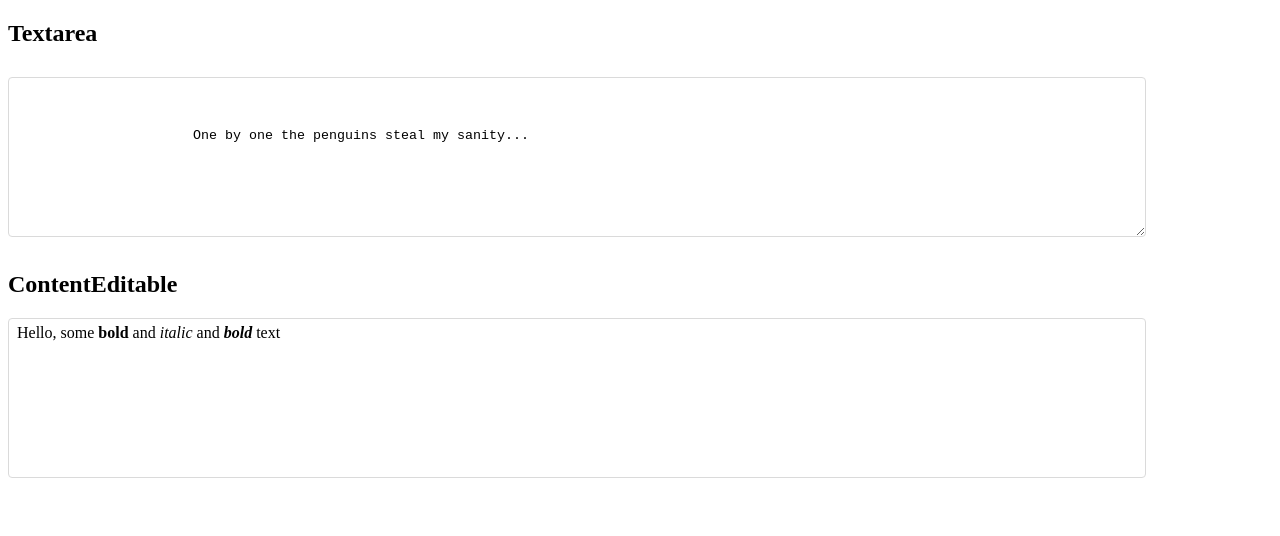
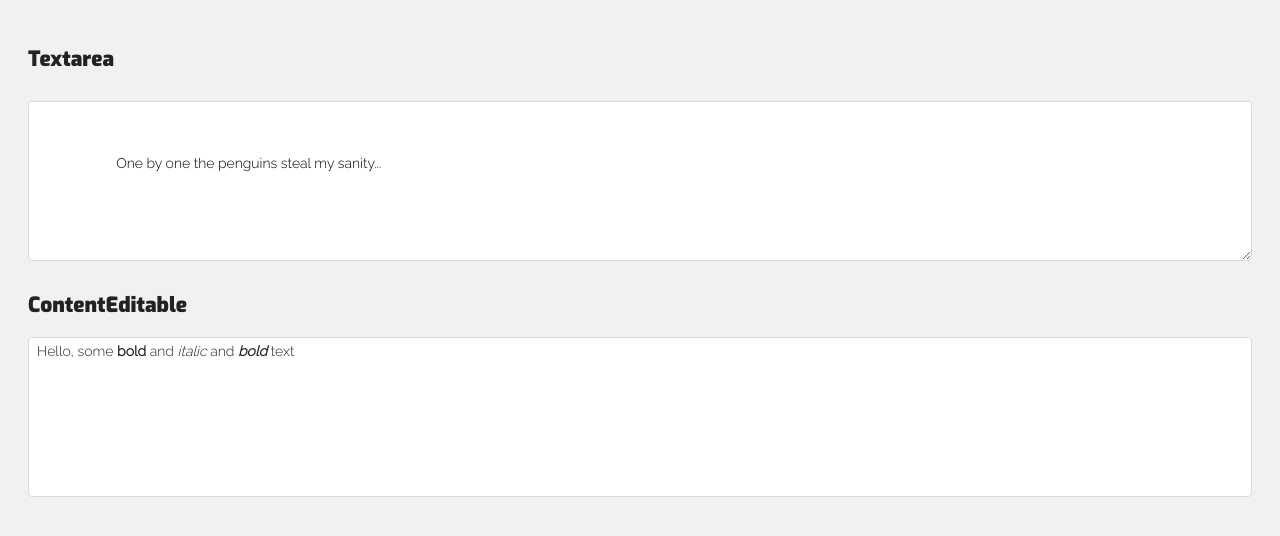
Before and after one commit to deshiknaves/caret-pos, a website: page index.html in a window 1280 px wide. Drawn offline with Linux system fonts and the light colour scheme.

Commit message:
Just styled it a bit

```diff
--- a/index.html
+++ b/index.html
@@ -5,6 +5,7 @@
   <meta name="viewport" content="width=device-width, initial-scale=1.0">
   <meta http-equiv="X-UA-Compatible" content="ie=edge">
   <title>Caret Position</title>
+  <link href="https://fonts.googleapis.com/css?family=Exo:900|Raleway:300" rel="stylesheet">
   <link rel="stylesheet" href="styles.css">
 </head>
 <body>
--- a/styles.css
+++ b/styles.css
@@ -1,11 +1,28 @@
 * {
   box-sizing: border-box;
+}
+
+body {
+  background: #F1F1F1;
+  padding: 20px;
+  font-family: 'Raleway', sans-serif;
+  color: #222222;
+  font-size: 14px;
+}
+
+h1, h2, h3, h4, h5 {
+  font-family: 'Exo', sans-serif;
+}
+
+textarea {
+  font-family: 'Raleway', sans-serif;
+  font-size: 14px;
 }
 
 .editor {
   overflow: auto;
   height: 160px;
-  width: 90%;
+  width: 100%;
   border: 1px solid #dadada;
   border-radius: 4px;
   padding: 5px 8px;
@@ -15,5 +32,5 @@
 }
 
 .editor:focus {
-  border: 1px solid rgb(6, 150, 247);
+  border: 1px solid #5ABBF6;
 }
```
